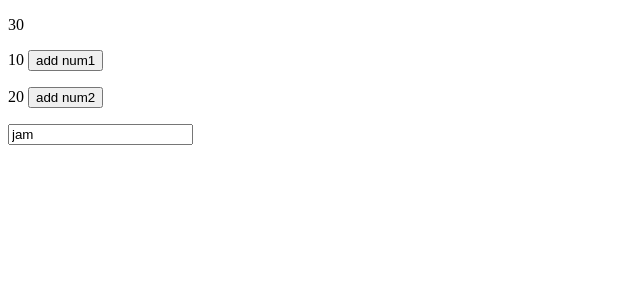
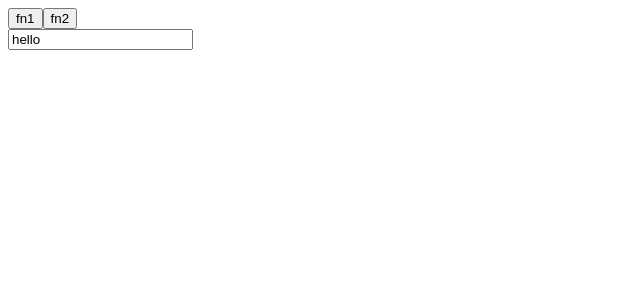
Before and after one commit to xiaojinlove/react18-ts-demo, a React (Create React App) app: page / in a window 1280 px wide. Shown: the top 300 px of the page, without its empty margins (0-640 px from the left). Built offline with nearby package versions, Linux system fonts and the light colour scheme.

Commit message:
chore: useCallback

```diff
--- a/src/App.tsx
+++ b/src/App.tsx
@@ -3,7 +3,8 @@
 //import List2 from './List2'
 //import UseRefDemo from './UseRefDemo'
 //import ImmerDemo from './ImmerDemo'
-import UseMemoDemo from './UseMemoDemo'
+//import UseMemoDemo from './UseMemoDemo'
+import UseCallbackDemo from './UseCallbackDemo'
 
 function App() {
   return (
@@ -11,7 +12,8 @@
       {/* <ImmerDemo /> */}
       {/* <List2 /> */}
       {/* <UseRefDemo /> */}
-      <UseMemoDemo />
+      {/* <UseMemoDemo /> */}
+      <UseCallbackDemo />
     </>
   )
 }
--- /dev/null
+++ b/src/UseCallbackDemo.tsx
@@ -0,0 +1,22 @@
+import React, { FC, useCallback, useState } from 'react'
+
+const UseCallbackDemo: FC = () => {
+  const [text, setText] = useState('hello')
+  const fn1 = () => console.log('fn1 text: ', text)
+  const fn2 = useCallback(() => {
+    console.log('fn2 text: ', text)
+  }, [text])
+  return (
+    <>
+      <div>
+        <button onClick={fn1}>fn1</button>
+        <button onClick={fn2}>fn2</button>
+      </div>
+      <div>
+        <input onChange={e => setText(e.target.value)} value={text}></input>
+      </div>
+    </>
+  )
+}
+
+export default UseCallbackDemo
```
